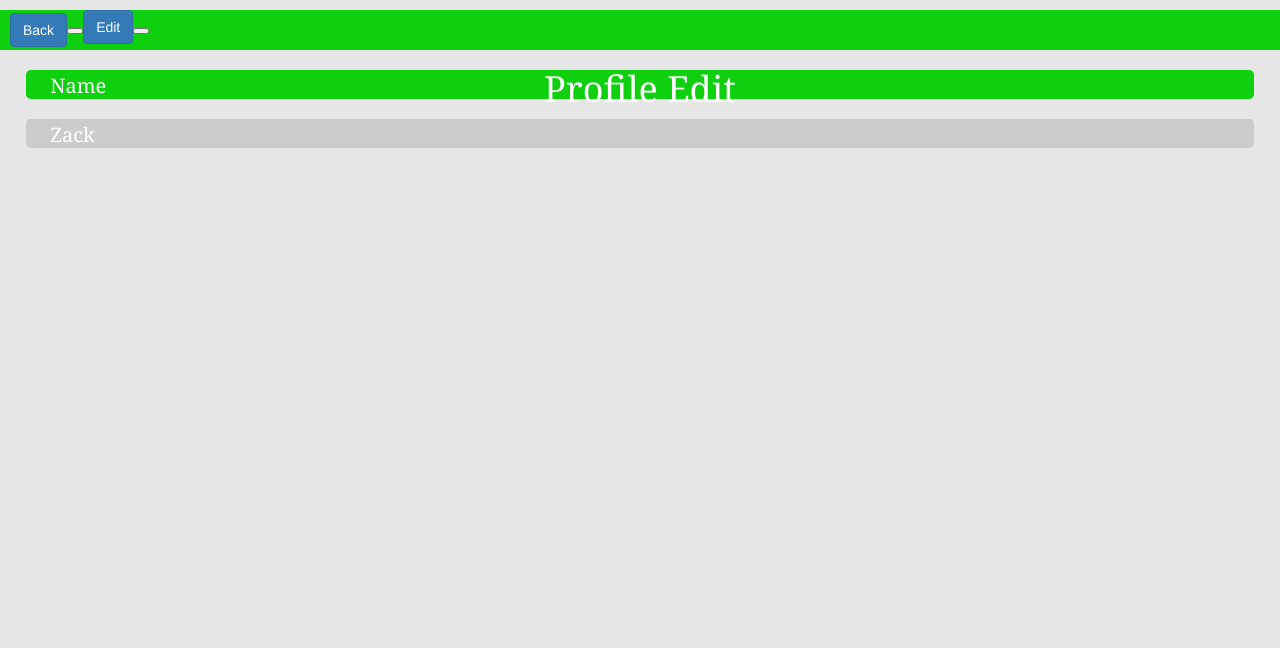
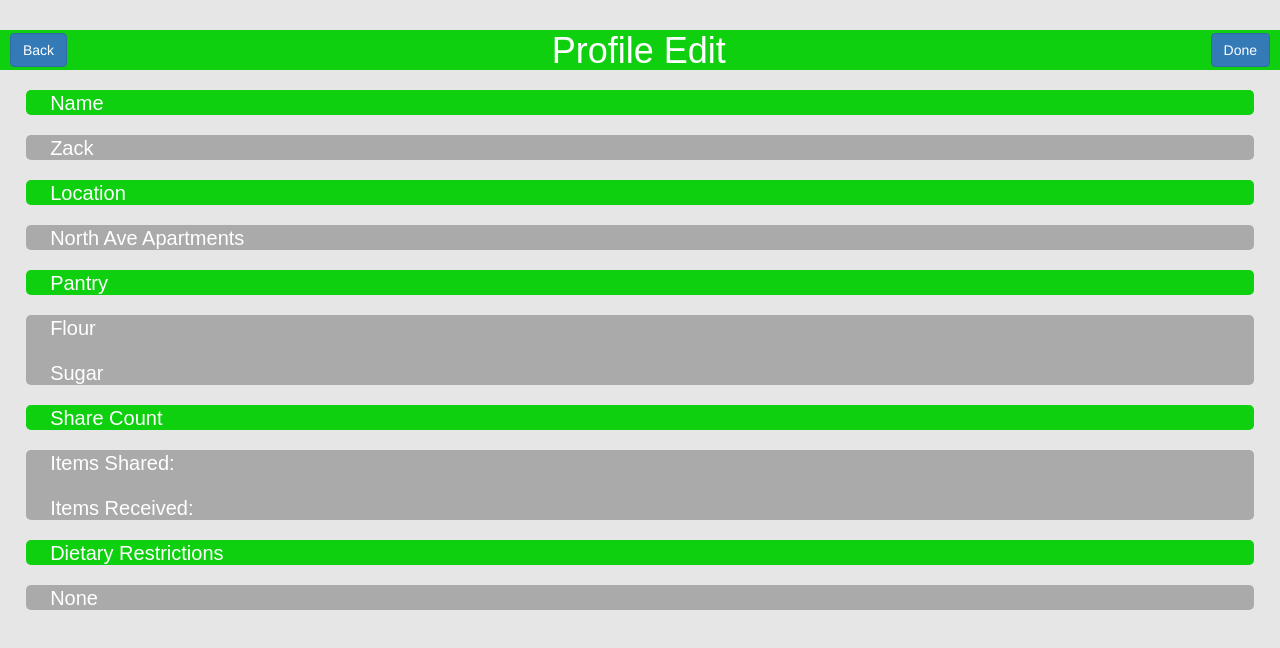
Before and after one commit to ztufford3/chefsourceproj, a plain HTML site: page profileedit.html in a window 1280 px wide. Drawn offline with nearby package versions, Linux system fonts and the light colour scheme.

Commit message:
Filled out the categories

```diff
--- a/profile.css
+++ b/profile.css
@@ -7,7 +7,7 @@ body {
 .profile {
 	text-align: center;
 	color: white;
-	font: 36px  Georgia, serif;
+	font: 36px  Arial, serif;
 }
 
 #edit {
@@ -33,7 +33,7 @@ body {
 	height: 40px;
 }
 
-.name-bar {
+.bar {
 	background-color: #0fd00f;
 	height: 5%;
 	width: 96%;
@@ -42,15 +42,15 @@ body {
 	border-radius: 5px;
 }
 
-.name {
+.category {
 	color: white;
 	padding-left: 2%;
 	padding-top: 2px;
-	font: 20px Georgia, serif;
+	font: 20px Arial, serif;
 }
 
 .name-field {
-	background-color: #cccccc;
+	background-color: #aaaaaa;
 	height: 5%;
 	width: 96%;
 	margin-left: 2%;
@@ -62,5 +62,69 @@ body {
 	color: white;
 	padding-left: 2%;
 	padding-top: 2px;
-	font: 20px Georgia, serif;
+	font: 20px Arial, serif;
 }
+
+.location-field {
+	background-color: #aaaaaa;
+	height: 5%;
+	width: 96%;
+	margin-left: 2%;
+	margin-right: 2%;
+	border-radius: 5px;
+}
+
+.locationname {
+	color: white;
+	padding-left: 2%;
+	padding-top: 2px;
+	font: 20px Arial, serif;
+}
+
+.pantry-field {
+	background-color: #aaaaaa;
+	height: 5%;
+	width: 96%;
+	margin-left: 2%;
+	margin-right: 2%;
+	border-radius: 5px;
+}
+
+.pantryname {
+	color: white;
+	padding-left: 2%;
+	padding-top: 2px;
+	font: 20px Arial, serif;
+}
+
+.share-field {
+	background-color: #aaaaaa;
+	height: 10%;
+	width: 96%;
+	margin-left: 2%;
+	margin-right: 2%;
+	border-radius: 5px;
+}
+
+.sharename {
+	color: white;
+	padding-left: 2%;
+	padding-top: 2px;
+	font: 20px Arial, serif;
+}
+
+.diet-field {
+	background-color: #aaaaaa;
+	height: 15%;
+	width: 96%;
+	margin-left: 2%;
+	margin-right: 2%;
+	border-radius: 5px;
+}
+
+.dietname {
+	color: white;
+	padding-left: 2%;
+	padding-top: 2px;
+	font: 20px Arial, serif;
+}
--- a/profileedit.css
+++ b/profileedit.css
@@ -7,7 +7,7 @@ body {
 .profile {
 	text-align: center;
 	color: white;
-	font: 36px  Georgia, serif;
+	font: 36px  Arial, serif;
 }
 
 #done {
@@ -33,7 +33,7 @@ body {
 	height: 40px;
 }
 
-.name-bar {
+.bar {
 	background-color: #0fd00f;
 	height: 5%;
 	width: 96%;
@@ -42,15 +42,15 @@ body {
 	border-radius: 5px;
 }
 
-.name {
+.category {
 	color: white;
 	padding-left: 2%;
 	padding-top: 2px;
-	font: 20px Georgia, serif;
+	font: 20px Arial, serif;
 }
 
 .name-field {
-	background-color: #cccccc;
+	background-color: #aaaaaa;
 	height: 5%;
 	width: 96%;
 	margin-left: 2%;
@@ -62,5 +62,69 @@ body {
 	color: white;
 	padding-left: 2%;
 	padding-top: 2px;
-	font: 20px Georgia, serif;
+	font: 20px Arial, serif;
 }
+
+.location-field {
+	background-color: #aaaaaa;
+	height: 5%;
+	width: 96%;
+	margin-left: 2%;
+	margin-right: 2%;
+	border-radius: 5px;
+}
+
+.locationname {
+	color: white;
+	padding-left: 2%;
+	padding-top: 2px;
+	font: 20px Arial, serif;
+}
+
+.pantry-field {
+	background-color: #aaaaaa;
+	height: 5%;
+	width: 96%;
+	margin-left: 2%;
+	margin-right: 2%;
+	border-radius: 5px;
+}
+
+.pantryname {
+	color: white;
+	padding-left: 2%;
+	padding-top: 2px;
+	font: 20px Arial, serif;
+}
+
+.share-field {
+	background-color: #aaaaaa;
+	height: 10%;
+	width: 96%;
+	margin-left: 2%;
+	margin-right: 2%;
+	border-radius: 5px;
+}
+
+.sharename {
+	color: white;
+	padding-left: 2%;
+	padding-top: 2px;
+	font: 20px Arial, serif;
+}
+
+.diet-field {
+	background-color: #aaaaaa;
+	height: 15%;
+	width: 96%;
+	margin-left: 2%;
+	margin-right: 2%;
+	border-radius: 5px;
+}
+
+.dietname {
+	color: white;
+	padding-left: 2%;
+	padding-top: 2px;
+	font: 20px Arial, serif;
+}
--- a/profileedit.html
+++ b/profileedit.html
@@ -26,19 +26,49 @@
         <div class="head clearfix">
           <div class="page-top" ng-controller="button-controller">
             <nav>
-                <button type="button" class="btn btn-primary" id="back" ng-click="goback()">Back<button/>
-                <button type="button" class="btn btn-primary" id="edit" ng-click="edit()">Edit<button/>
+                <button type="button" class="btn btn-primary" id="back" ng-click="goback()">Back</button>
+                <button type="button" class="btn btn-primary" id="done" ng-click="done()">Done</button>
             </nav>
             <h3 class="profile">Profile Edit</h3>
           </div>
         </div>
 
 
-          <div class="name-bar">
-            <h1 class="name">Name</h1>
+          <div class="bar">
+            <h1 class="category">Name</h1>
           </div>
           <div class="name-field">
             <h1 class="profname">Zack</h1>
+          </div>
+
+          <div class="bar">
+            <h1 class="category">Location</h1>
+          </div>
+          <div class="location-field">
+            <h1 class="locationname">North Ave Apartments</h1>
+          </div>
+
+          <div class="bar">
+            <h1 class="category">Pantry</h1>
+          </div>
+          <div class="pantry-field">
+            <h1 class="pantryname">Flour</h1>
+            <h1 class="pantryname">Sugar</h1>
+          </div>
+
+          <div class="bar">
+            <h1 class="category">Share Count</h1>
+          </div>
+          <div class="share-field">
+            <h1 class="sharename">Items Shared:</h1>
+            <h1 class="sharename">Items Received:</h1>
+          </div>
+
+          <div class="bar">
+            <h1 class="category">Dietary Restrictions</h1>
+          </div>
+          <div class="diet-field">
+            <h1 class="dietname">None</h1>
           </div>
 
       </div>
@@ -56,7 +86,7 @@
         $scope.goback=function(){
           $window.history.back();
         }
-        $scope.edit=function(){
+        $scope.done=function(){
           $window.location='profile.html';
         }
       }]);
```
Also changed, not shown: profile.html (+34 -4 lines).
